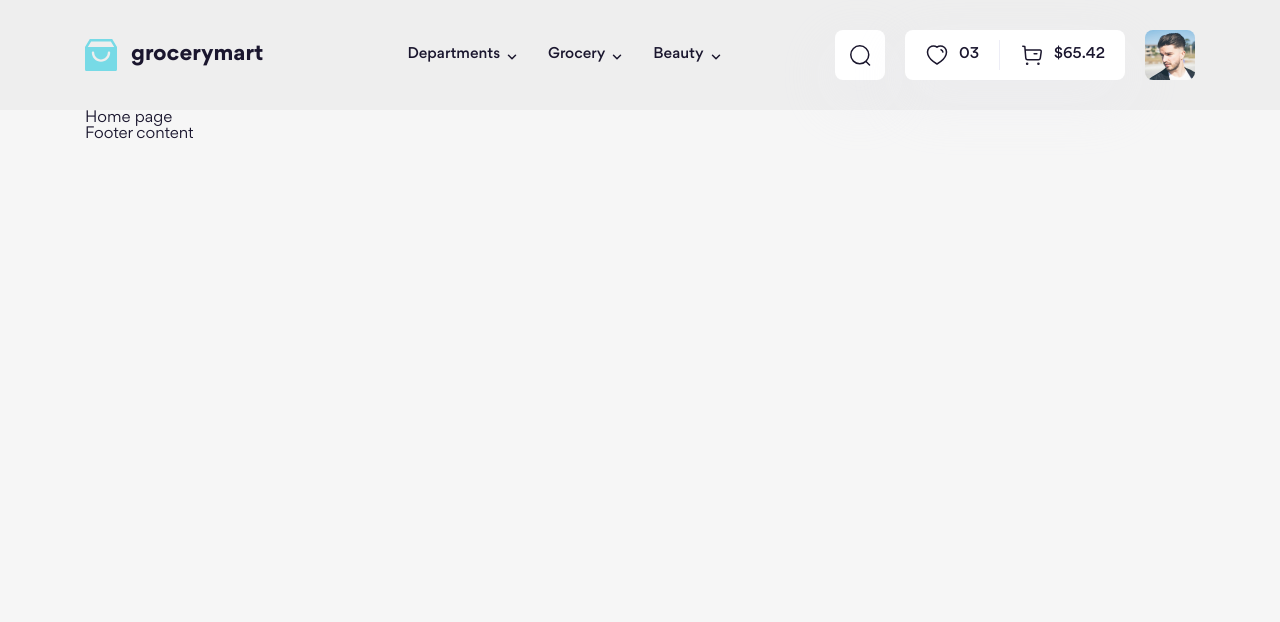
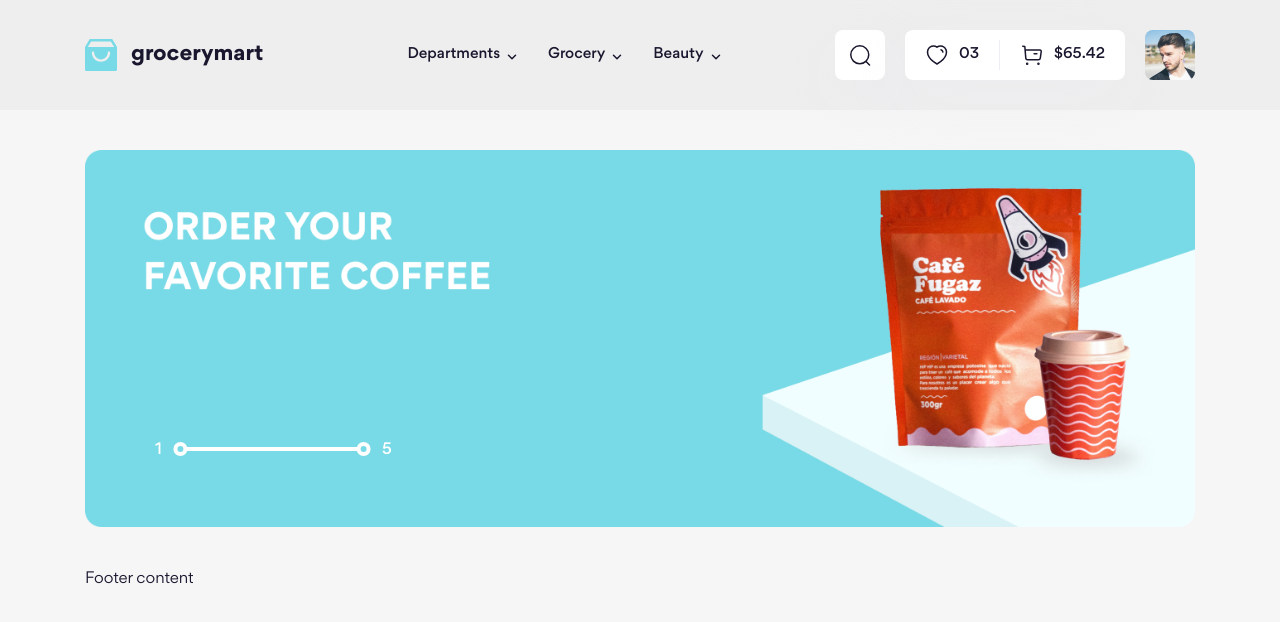
Before and after one commit to gnasche-2003/grocerymart, a website: page index.html in a window 1280 px wide. Drawn offline with Linux system fonts and the light colour scheme.

Commit message:
Slideshow #1

```diff
--- a/index.html
+++ b/index.html
@@ -6,29 +6,11 @@
         <title>Grocery Mart</title>
 
         <!-- Favicon -->
-        <link
-            rel="apple-touch-icon"
-            sizes="76x76"
-            href="./assets/favicon/apple-touch-icon.png"
-        />
-        <link
-            rel="icon"
-            type="image/png"
-            sizes="32x32"
-            href="./assets/favicon/favicon-32x32.png"
-        />
-        <link
-            rel="icon"
-            type="image/png"
-            sizes="16x16"
-            href="./assets/favicon/favicon-16x16.png"
-        />
+        <link rel="apple-touch-icon" sizes="76x76" href="./assets/favicon/apple-touch-icon.png" />
+        <link rel="icon" type="image/png" sizes="32x32" href="./assets/favicon/favicon-32x32.png" />
+        <link rel="icon" type="image/png" sizes="16x16" href="./assets/favicon/favicon-16x16.png" />
         <link rel="manifest" href="./assets/favicon/site.webmanifest" />
-        <link
-            rel="mask-icon"
-            href="./assets/favicon/safari-pinned-tab.svg"
-            color="#5bbad5"
-        />
+        <link rel="mask-icon" href="./assets/favicon/safari-pinned-tab.svg" color="#5bbad5" />
         <meta name="msapplication-TileColor" content="#da532c" />
         <meta name="theme-color" content="#ffffff" />
 
@@ -49,8 +31,26 @@
         </script>
 
         <div class="container">
-            <!-- Main -->
-            <h1>Home page</h1>
+            <!-- Slideshow -->
+            <div class="slideshow">
+                <div class="slideshow__inner">
+                    <div class="slideshow__item">
+                        <img src="./assets/img/slideshow/item-1.png" alt="" class="slideshow__img" />
+                    </div>
+                    <div class="slideshow__item">
+                        <img src="./assets/img/slideshow/item-1.png" alt="" class="slideshow__img" />
+                    </div>
+                    <div class="slideshow__item">
+                        <img src="./assets/img/slideshow/item-1.png" alt="" class="slideshow__img" />
+                    </div>
+                </div>
+
+                <div class="slideshow__page">
+                    <span class="slideshow__num">1</span>
+                    <span class="slideshow__slider"></span>
+                    <span class="slideshow__num">5</span>
+                </div>
+            </div>
 
             <!-- Footer -->
             <footer id="footer"></footer>
--- a/scss/components/_index.scss
+++ b/scss/components/_index.scss
@@ -1,2 +1,3 @@
 @forward "./logo";
 @forward "./dropdown";
+@forward "./slideshow";
--- /dev/null
+++ b/scss/components/_slideshow.scss
@@ -0,0 +1,66 @@
+.slideshow {
+    position: relative;
+    margin: 40px 0;
+
+    &__inner {
+        display: flex;
+        overflow: hidden;
+    }
+
+    &__item {
+        flex-shrink: 0;
+        width: 100%;
+    }
+
+    &__img {
+        width: 100%;
+    }
+
+    &__page {
+        --color: #fff;
+
+        position: absolute;
+        bottom: 70px;
+        left: 70px;
+        display: flex;
+        align-items: center;
+        column-gap: 24px;
+    }
+
+    &__num {
+        font-style: 1.5rem;
+        font-weight: 500;
+        line-height: 144.444%;
+        color: var(--color);
+    }
+
+    &__slider {
+        position: relative;
+        width: 172px;
+        height: 4px;
+        flex-shrink: 0;
+        background: var(--color);
+
+        &::before,
+        &::after {
+            content: "";
+            position: absolute;
+            top: 50%;
+
+            width: 14px;
+            height: 14px;
+            border: 4px solid var(--color);
+            border-radius: 50%;
+        }
+
+        &::before {
+            left: 0;
+            translate: -90% -50%;
+        }
+
+        &::after {
+            right: 0;
+            translate: 90% -50%;
+        }
+    }
+}
```
Also changed, not shown: assets/css/main.css, assets/img/slideshow/item-1.png (added), 1 other file.
